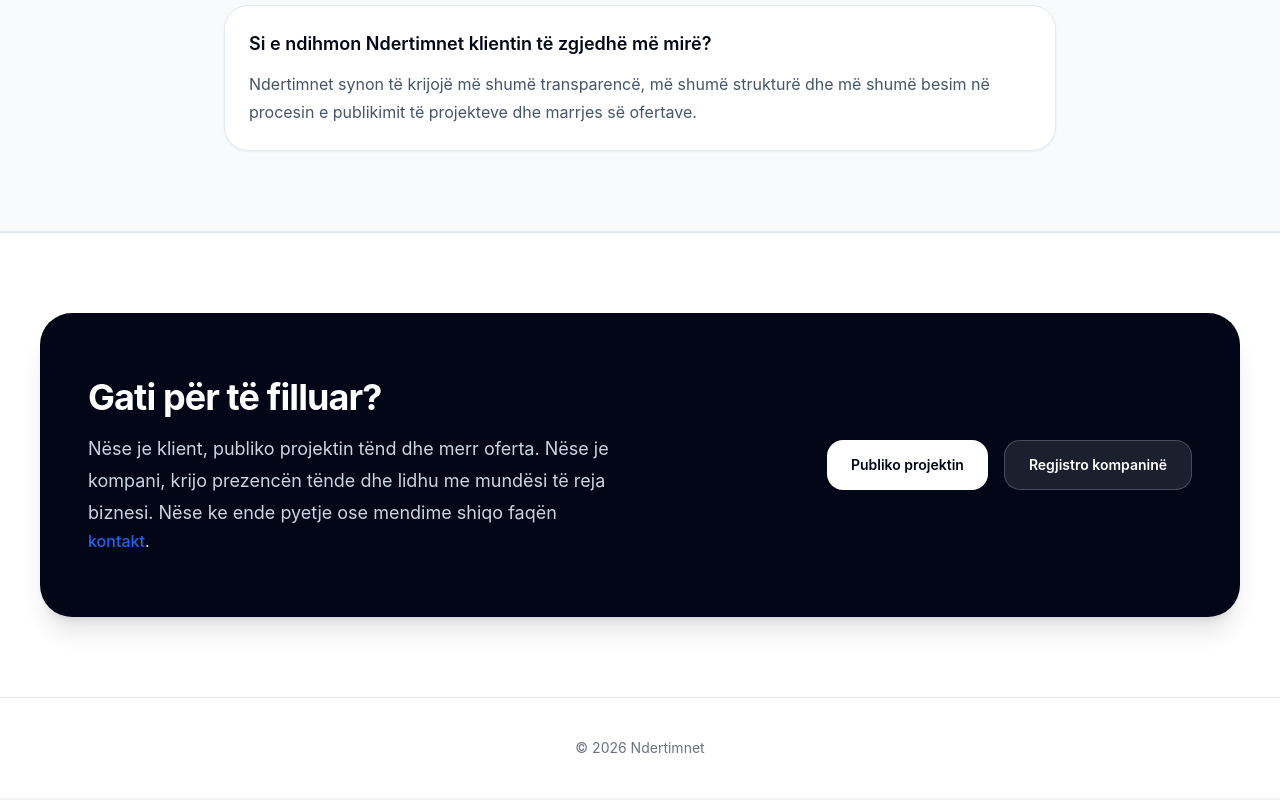
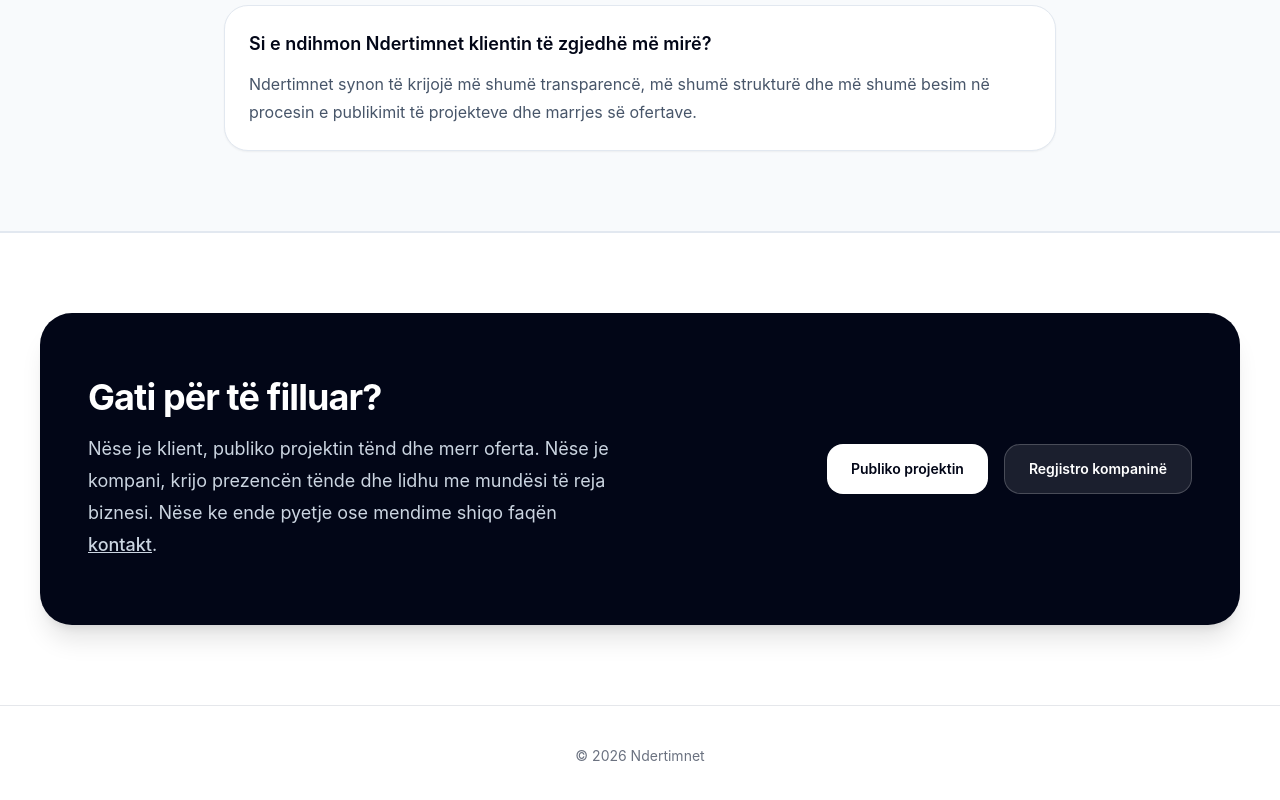
Before and after one commit to GazmendUka/ndertimnet, a React (Create React App) app in the folder frontend/: page /about in a window 1280 px wide. Shown: the part 6126-6926 px from the top of the page. Built offline with nearby package versions, Linux system fonts and the light colour scheme; no server answers.

Commit message:
fix: change link color to non.blue

```diff
--- a/frontend/src/pages/about.jsx
+++ b/frontend/src/pages/about.jsx
@@ -734,12 +734,10 @@ export default function AboutPage() {
                   <p className="mt-4 max-w-2xl text-lg leading-8 text-slate-300">
                     Nëse je klient, publiko projektin tënd dhe merr oferta. Nëse
                     je kompani, krijo prezencën tënde dhe lidhu me mundësi të
-                    reja biznesi. Nëse ke ende pyetje ose mendime shiqo faqën
-                  </p>
-                  <p>
+                    reja biznesi. Nëse ke ende pyetje ose mendime shiqo faqën {" "}
                     <Link
                       to="/contact"
-                      className="inline-flex items-center gap-2 text-blue-600 font-medium hover:underline"
+                      className="font-medium underline hover:no-underline"
                     >
                      kontakt
                     </Link>
```
